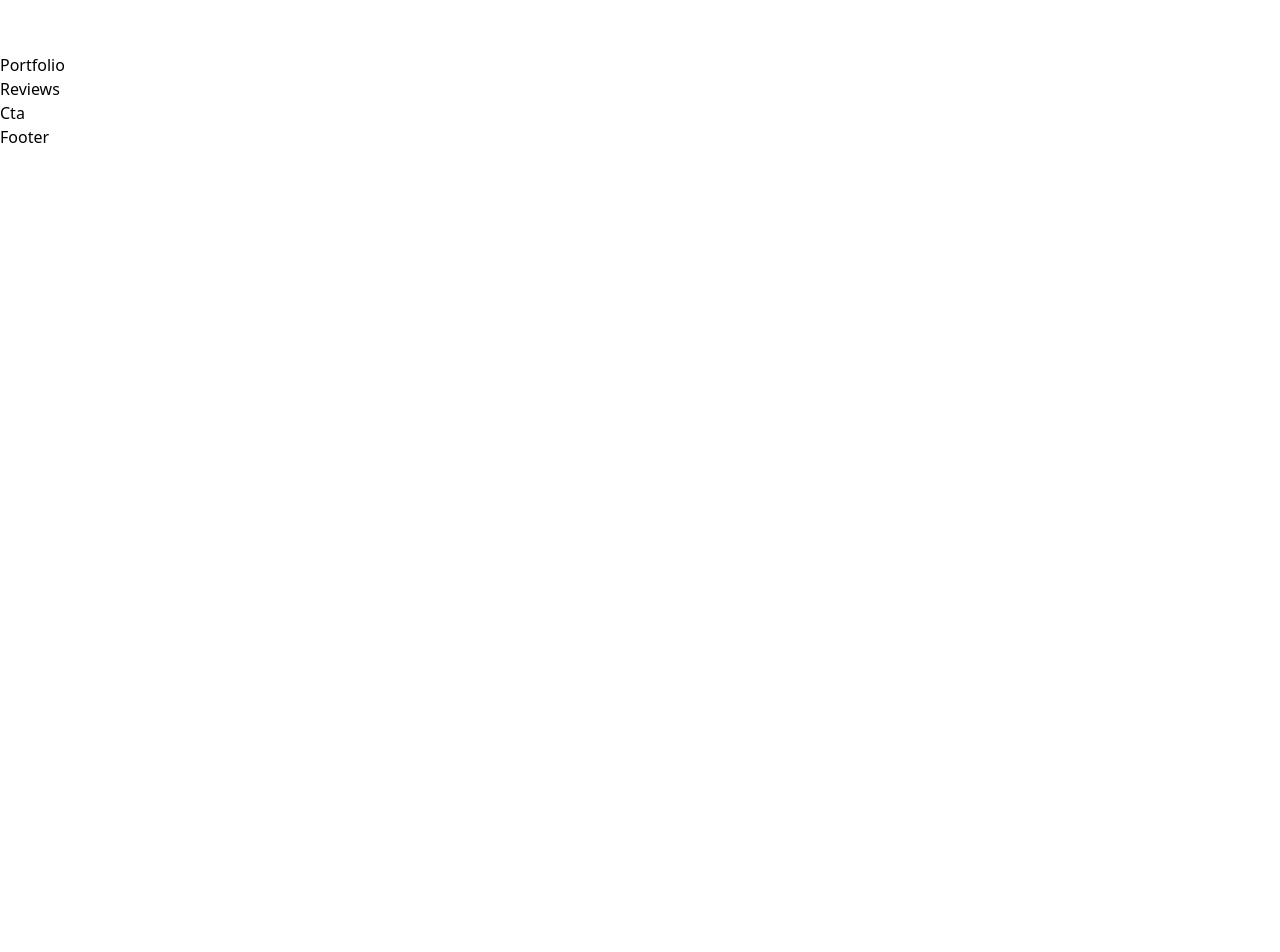
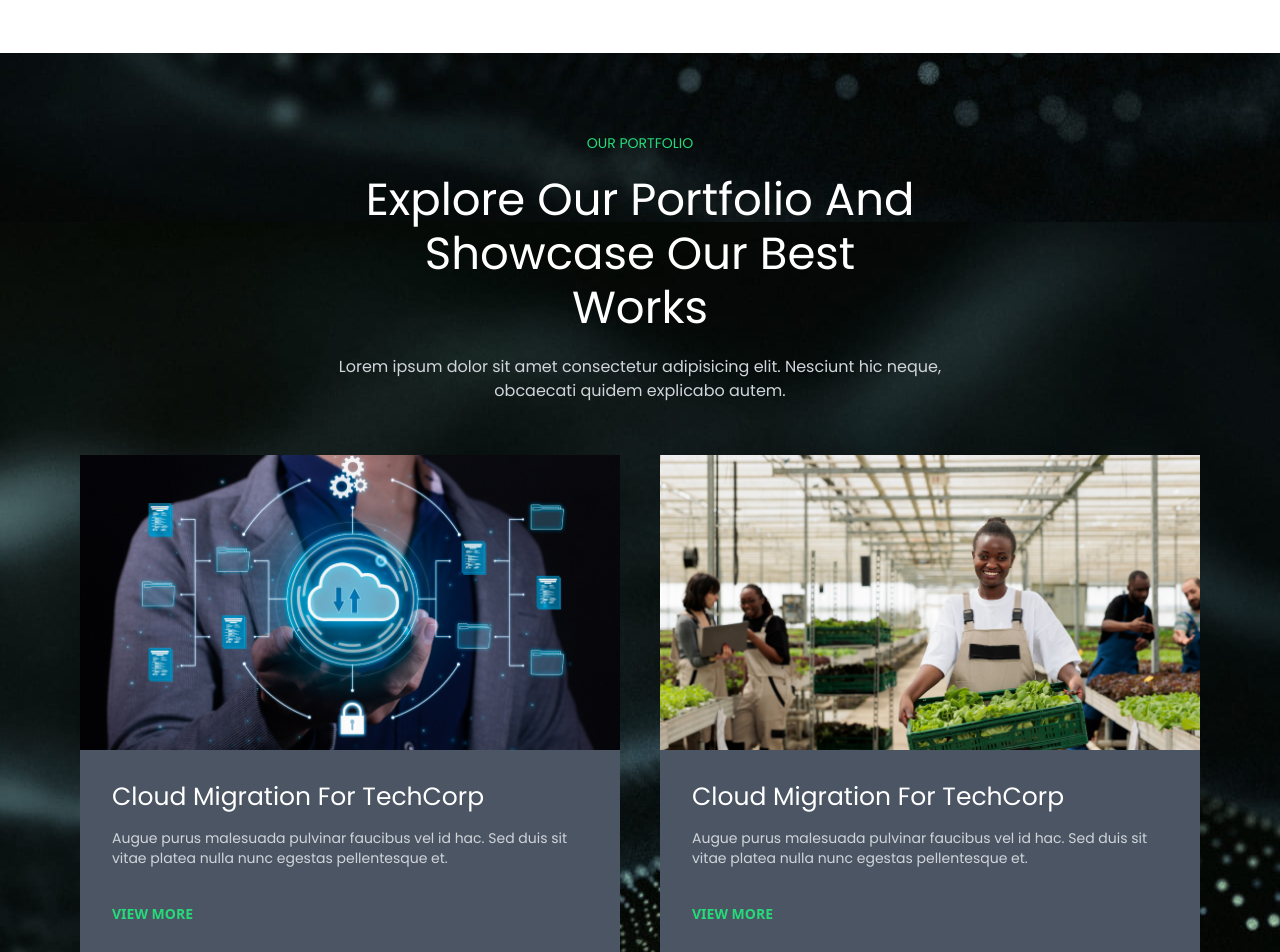
Before and after one commit to sackoba11/digital-agency, a React (Create React App) app: page / in a window 1280 px wide. Shown: the part 3180-4132 px from the top of the page. Before the commit the page ends 3329 px from the top, so only its background shows below. Built offline with nearby package versions, Linux system fonts and the light colour scheme; a web font is replaced by a local one.

Commit message:
add portfolio component UI

```diff
--- a/src/sections/Portfolio.jsx
+++ b/src/sections/Portfolio.jsx
@@ -1,7 +1,45 @@
-import React from 'react'
+import React , {useEffect} from 'react'
+import backgroundimage from '../assets/hero_bg.jpg';
+import {projects} from '../export';
+import AOS from 'aos';
+import 'aos/dist/aos.css';
 
 export const Portfolio = () => {
+  useEffect(() => {
+    AOS.init({ duration: 800,
+      delay: 200,
+      once: false,
+    });
+  }, []);
+
   return (
-    <div>Portfolio</div>
+    <div id='projects' className='wu-full h-auto flex flex-col items-center
+    justify-center lg:px-[80px] px-[20px] lg:py-[80px] py-[60px] gap-[20px] bg-center' style={{backgroundImage: `url(${backgroundimage})`}}>
+      <h1 data-aos='zoom-in' data-aos-delay='50' className='text-themegreen uppercase text-sm font-poppins'>
+        OUR PORTFOLIO
+        </h1>
+      <h1 data-aos='zoom-in' data-aos-delay='100' className='text-white lg:text-[45px] text-[30px] capitalize leading-[1.2em] font-poppins lg:w-[50%] wu-full text-center' >
+       Explore our portfolio and showcase our best works
+        </h1>
+    <p data-aos='zoom-in' data-aos-delay='150' className='text-gray-300 text-md font-poppins lg:w-[60%] w-full text-center'>
+      Lorem ipsum dolor sit amet consectetur adipisicing elit.
+      Nesciunt hic neque, obcaecati quidem explicabo autem.</p>
+      <div className='grid lg:grid-cols-2 gris-cols-1 justify-center items-center gap-10 mt-8'>
+        {projects.map((project, index) => (
+          <div key={index} data-aos='slide-up' data-aos-delay='200' className='w-full flex flex-col items-start justify-center '>
+            <img src={project.img} alt={project.title} className='w-full bg-cover bg-center ' />
+            <div className='w-full bg-gray-600 p-8 flex flex-col justify-center items-start gap-4'>
+                <h1 className='text-white lg:text-[25px] text-[22px] capitalize font-poppins leading-[1.2em] text-left'>{project.title}</h1>
+               <p className='text-gray-300 text-sm font-poppins text-left'>{project.para}</p>
+               <button className='text-themegreen hover:text-white
+                text-sm font-semibold uppercase mt-5'>View More</button>
+            </div>
+
+          </div>
+        ))}
+
+      </div>
+
+    </div>
   )
 }
```
